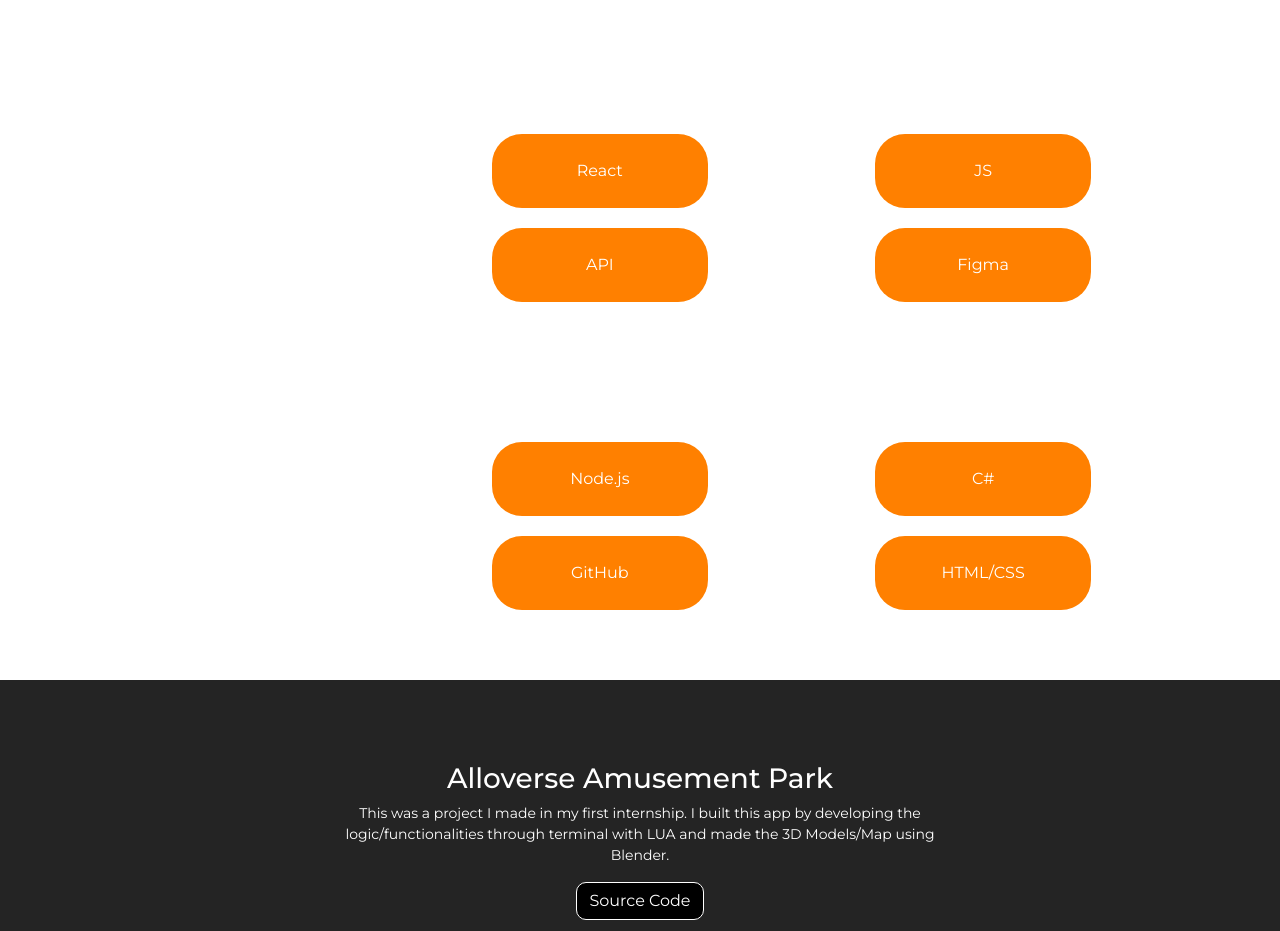
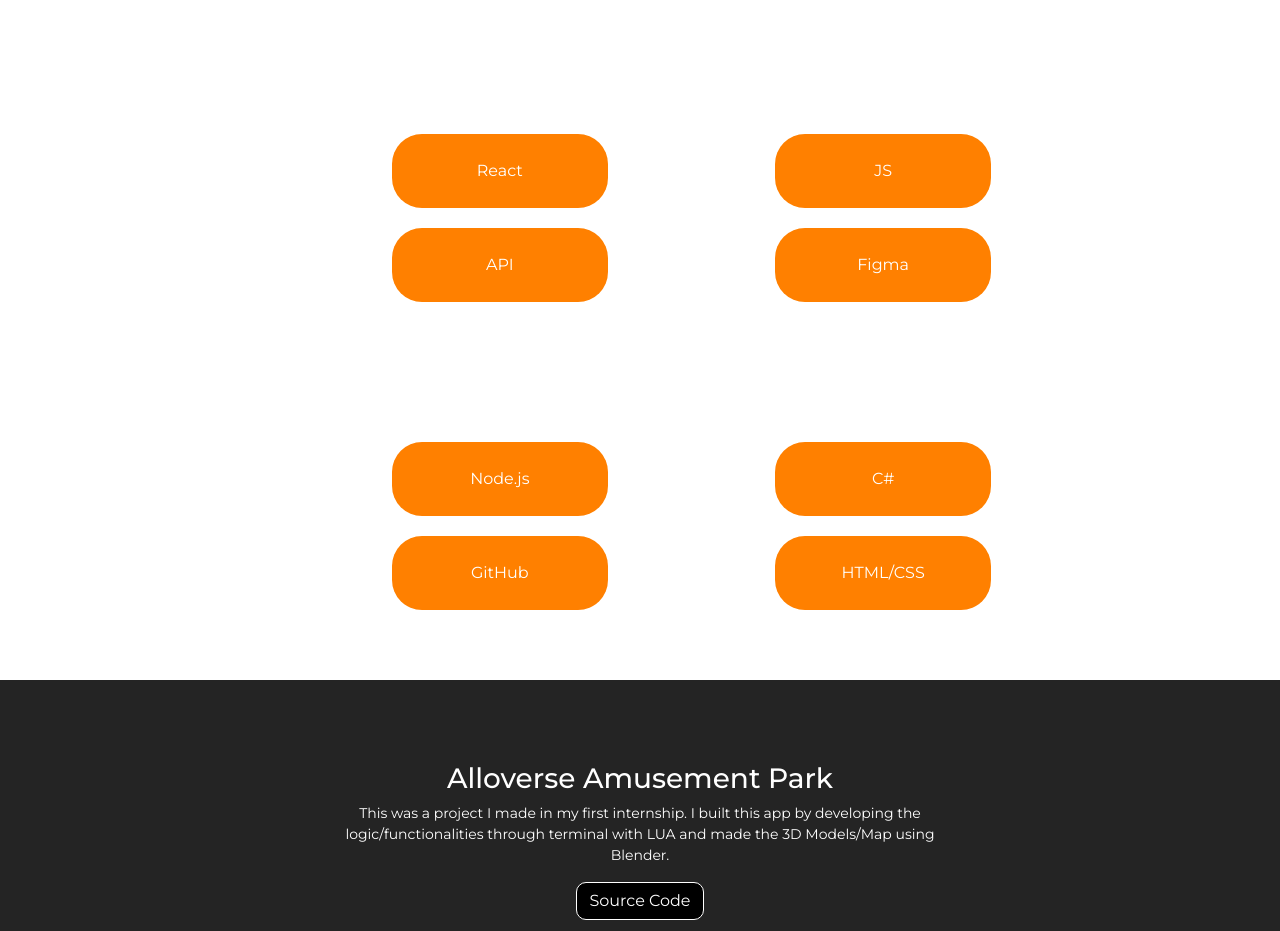
Before and after one commit to Jaller123/Portfolio, a React (Vite) app: page / in a window 1280 px wide. Shown: the part 920-1851 px from the top of the page. Built offline with nearby package versions, Linux system fonts and the light colour scheme.

Commit message:
Edited css hover effect

```diff
--- a/src/components/Skills/Skills.css
+++ b/src/components/Skills/Skills.css
@@ -52,7 +52,7 @@
     text-align: center;
     width: 60%;
     position: relative;
-    left: 100px;
+
   }
 }
 
```
